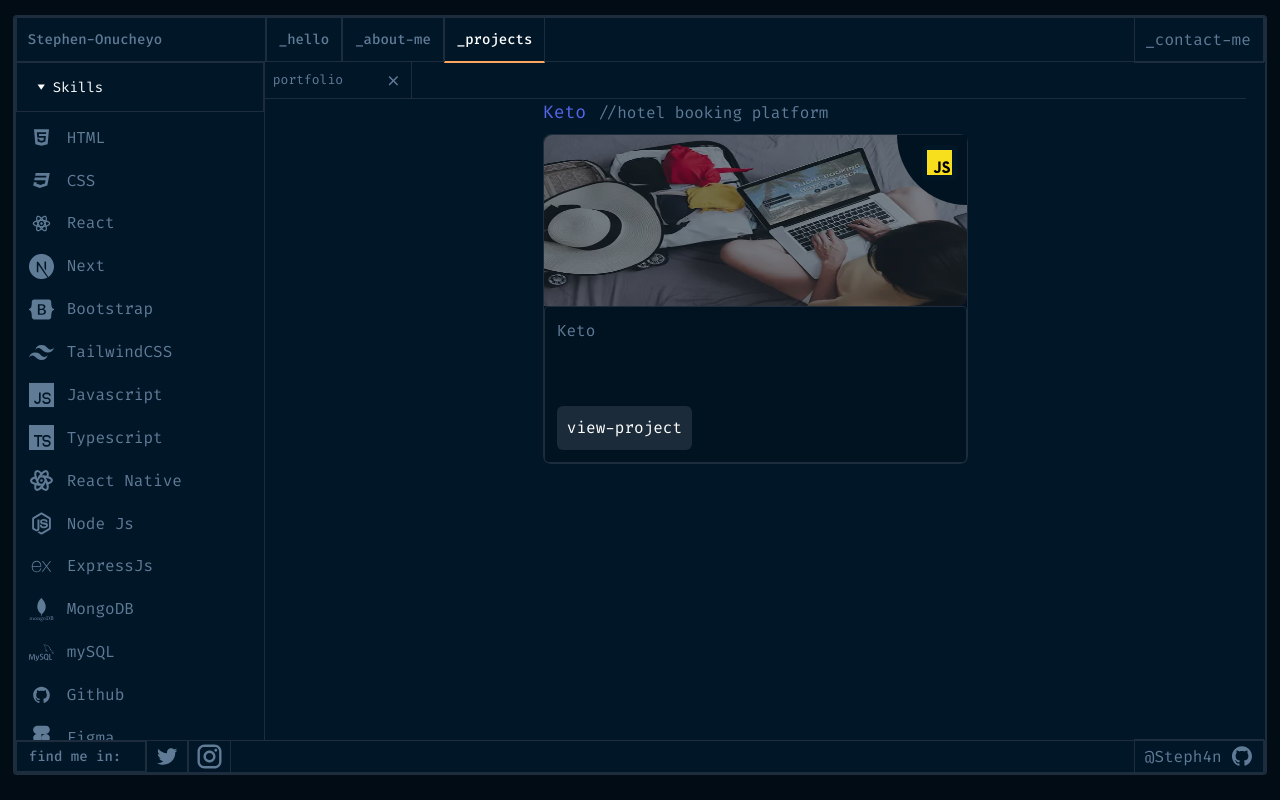
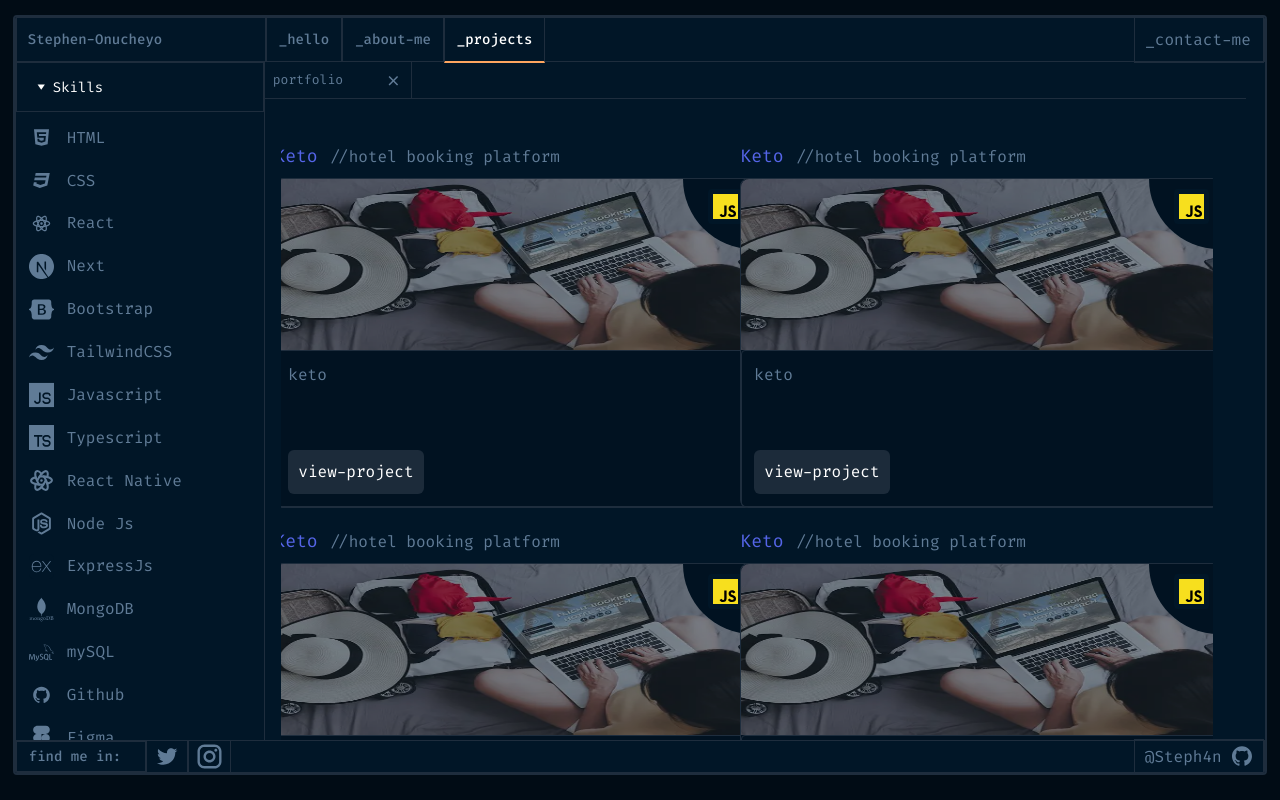
Before and after one commit to Stepheeeen/portfolio-v.2.0, a React (Vite) app: page /_projects in a window 1280 px wide. Built offline with nearby package versions, Linux system fonts and the light colour scheme.

Commit message:
project additions

```diff
--- a/src/components/Card.jsx
+++ b/src/components/Card.jsx
@@ -3,7 +3,7 @@ import { Link } from 'react-router-dom';
 
 const Card = ({ title, info, css, path, detail, imageSrc, skillSrc }) => {
   return (
-    <main>
+    <main className="mb-5">
       <div className='flex items-center mb-2'>
         <p className='text-[#5565E8] text-[18px] mr-3'>{title}</p><span className='text-[#607B96]'>{info}</span>
       </div>
@@ -20,7 +20,7 @@ const Card = ({ title, info, css, path, detail, imageSrc, skillSrc }) => {
 
         <div className='h-[48%] p-3 w-full border border-x-[#1E2D3D] border-b-[#1E2D3D] border-t-[#1E2D3D] rounded flex flex-col justify-between items-start'>
           <p className='text-[#607B96]'>{detail}</p>
-          <Link to={path} className='rounded-md p-2.5 bg-[#1C2B3A]' >view-project</Link>
+          <Link to={path} className='rounded-md p-2.5 bg-[#1C2B3A] hover:bg-[#1C2B3A] hover:text-[#607B96] transition' >view-project</Link>
         </div>
 
       </div>
--- a/src/pages/Project.jsx
+++ b/src/pages/Project.jsx
@@ -24,23 +24,38 @@ import JsImage from '../assets/images/javascript.svg'
 
 const Project = () => {
     const skills = [
-        {source: html, text: 'HTML', },
-        {source: css, text: 'CSS', },
-        {source: react, text: 'React', },
-        {source: nextjs, text: 'Next', },
-        {source: bootstrap, text: 'Bootstrap'},
-        {source: tailwind, text: 'TailwindCSS'},
-        {source: javascript, text: 'Javascript'},
-        {source: typescript, text: 'Typescript'},
-        {source: reactnative, text: 'React Native'},
-        {source: nodeJs, text: 'Node Js'},
-        {source: expressjs, text: 'ExpressJs'},
-        {source: mongodb, text: 'MongoDB'},
-        {source: mysql, text: 'mySQL'},
-        {source: versioncontrol, text: 'Github'},
-        {source: figma, text: 'Figma'},
+        { source: html, text: 'HTML', },
+        { source: css, text: 'CSS', },
+        { source: react, text: 'React', },
+        { source: nextjs, text: 'Next', },
+        { source: bootstrap, text: 'Bootstrap' },
+        { source: tailwind, text: 'TailwindCSS' },
+        { source: javascript, text: 'Javascript' },
+        { source: typescript, text: 'Typescript' },
+        { source: reactnative, text: 'React Native' },
+        { source: nodeJs, text: 'Node Js' },
+        { source: expressjs, text: 'ExpressJs' },
+        { source: mongodb, text: 'MongoDB' },
+        { source: mysql, text: 'mySQL' },
+        { source: versioncontrol, text: 'Github' },
+        { source: figma, text: 'Figma' },
+    ]
+    const project = [
+        {Title:'Keto', detail: 'keto', skillSrc: JsImage, info:'//hotel booking platform', path:'ibiteesventures.com', imageSrc:Travel,},
+        {Title:'Keto', detail: 'keto', skillSrc: JsImage, info:'//hotel booking platform', path:'keto-github-io.vercel.app/', imageSrc:Travel,},
+        {Title:'Keto', detail: 'keto', skillSrc: JsImage, info:'//hotel booking platform', path:'thekingspalace-github-io.vercel.app', imageSrc:Travel,},
+        {Title:'Keto', detail: 'keto', skillSrc: JsImage, info:'//hotel booking platform', path:'walcrapp.vercel.app', imageSrc:Travel,},
+        {Title:'Keto', detail: 'keto', skillSrc: JsImage, info:'//hotel booking platform', path:'https://github.com/alexindevs/sonus-audio-reader', imageSrc:Travel,},
+        {Title:'Keto', detail: 'keto', skillSrc: JsImage, info:'//hotel booking platform', path:'anwrk.com', imageSrc:Travel,},
+        {Title:'Keto', detail: 'keto', skillSrc: JsImage, info:'//hotel booking platform', path:'uliuwa.vercel.app', imageSrc:Travel,},
+        {Title:'Keto', detail: 'keto', skillSrc: JsImage, info:'//hotel booking platform', path:'topupbox.com/', imageSrc:Travel,},
+        {Title:'Keto', detail: 'keto', skillSrc: JsImage, info:'//hotel booking platform', path:'maisonco.vercel.app', imageSrc:Travel,},
+        {Title:'Keto', detail: 'keto', skillSrc: JsImage, info:'//hotel booking platform', path:'trilspay.vercel.app/', imageSrc:Travel,},
+        {Title:'Keto', detail: 'keto', skillSrc: JsImage, info:'//hotel booking platform', path:'space-learning.vercel.app', imageSrc:Travel,},
+        {Title:'Keto', detail: 'keto', skillSrc: JsImage, info:'//hotel booking platform', path:'goods-store-theta.vercel.app', imageSrc:Travel,},
+        {Title:'Keto', detail: 'keto', skillSrc: JsImage, info:'//hotel booking platform', path:'www.figma.com/design/qmRCsdz6SqnbvDykSuUXjN/Routine?m=auto&t=USiScrjPq0MUaijs-6', imageSrc:Travel,},
+    ]
 
-    ]
     return (
         <Dashboard>
             <Sidebar>
@@ -54,7 +69,7 @@ const Project = () => {
                     <div className='h-[93%] overflow-scroll p-2 pb-4'>
                         <ul className='pb-7'>
                             {skills.map((index, k) => (
-                            <li key={k} className={`flex items-center text-[#607B96] hover:text-white transition-all mb-2 w-full ${index.custom}`}>
+                                <li key={k} className={`flex items-center text-[#607B96] hover:text-white transition-all mb-2 w-full ${index.custom}`}>
                                     <img src={index.source} alt={index.text} className='w-[15%]' />
                                     <p className='ml-2 w-[85%]'>{index.text}</p>
                                 </li>
@@ -71,10 +86,23 @@ const Project = () => {
                         <img src={Close} alt="Close" />
                     </button>
                 </nav>
+                <div className="w-full md:ml-[230px] grid place-items-center pt-11">
+                <div className='w-[95%] h-[100vh] grid grid-cols-1 md:grid-cols-2  place-items-center overflow-y-auto pb-[19%]'>
+                    {project.map((card, index) => (
+                        <Card
+                        key={index}
+                            css='bg-[#011221] border border-1 border-[#1E2D3D] w-[480px]'
+                            detail={card.detail}
+                            imageSrc={card.imageSrc}
+                            info={card.info}
+                            path={`https://${card.path}`}
+                            skillSrc={card.skillSrc}
+                            title={card.Title}
+                        />
+                    ))}
+                    </div>
+                </div>
 
-                <div className='w-full md:ml-[238px] h-full grid place-items-center overflow-y-scroll'>
-                    <Card css='bg-[#011221] border border-1 border-[#1E2D3D] w-[425px]' detail='Keto' imageSrc={Travel} info='//hotel booking platform' path='https://keto-github-io.vercel.app/' skillSrc={JsImage} title='Keto'/>
-                </div>
             </main>
         </Dashboard>
     )
```
